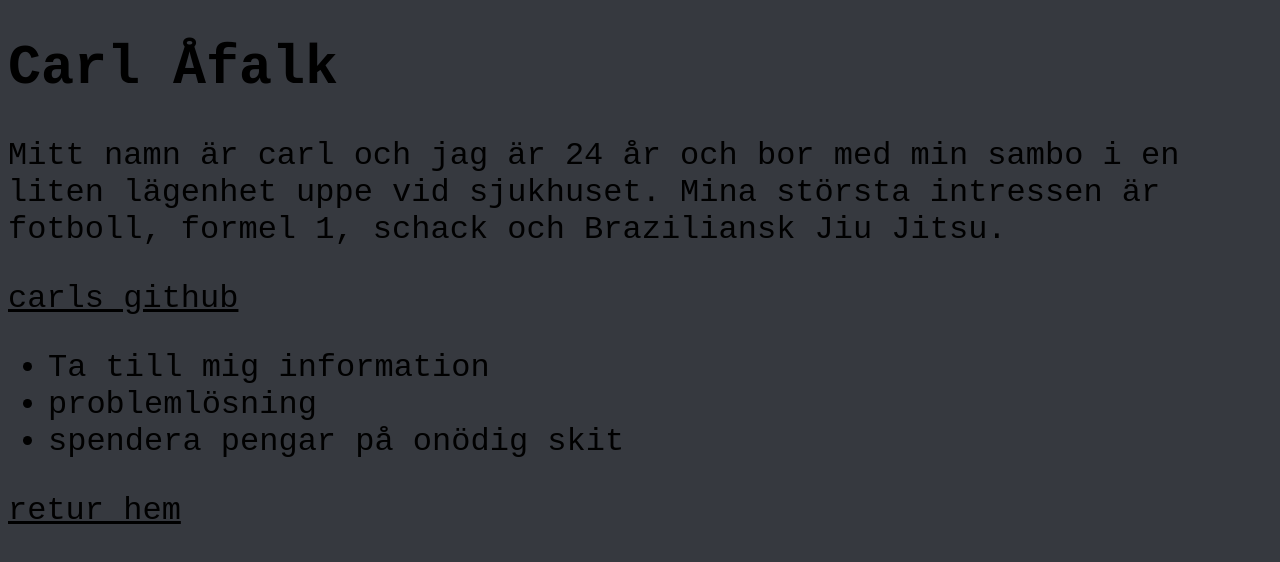
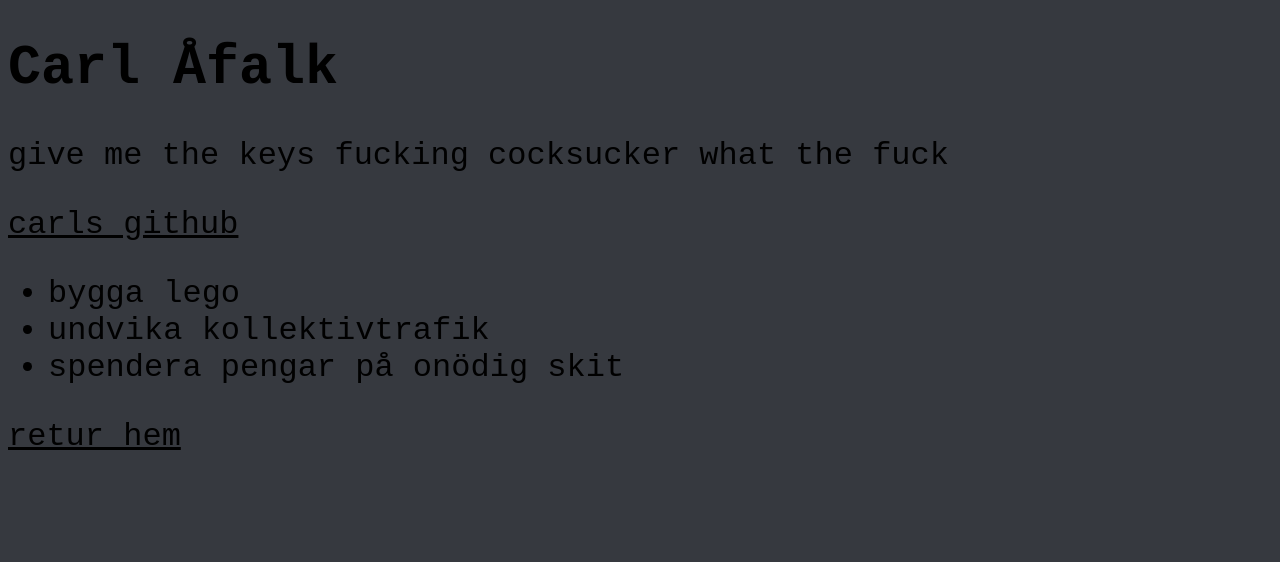
Before and after one commit to carlafalk/GruppGr-nGitFlow, a plain HTML site: page carl_afalk.html in a window 1280 px wide. Drawn offline with Linux system fonts and the light colour scheme.

Commit message:
nya intressen

```diff
--- a/carl_afalk.html
+++ b/carl_afalk.html
@@ -9,13 +9,11 @@
 </head>
 <body>
     <h1>Carl Åfalk</h1>
-    <p>Mitt namn är carl och jag är 24 år och bor med min sambo i en liten lägenhet uppe vid sjukhuset. Mina största intressen är fotboll, formel 1, schack
-        och Braziliansk Jiu Jitsu.
-    </p>
+    <p>give me the keys fucking cocksucker what the fuck</p>
     <a href="https://github.com/carlafalk">carls github</a>
     <ul>
-        <li>Ta till mig information</li>
-        <li>problemlösning</li>
+        <li>bygga lego</li>
+        <li>undvika kollektivtrafik</li>
         <li>spendera pengar på onödig skit</li>
     </ul>
     <a href="index.html">retur hem</a>
```
